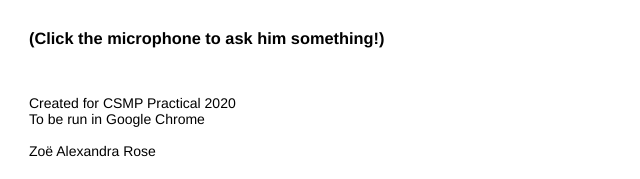
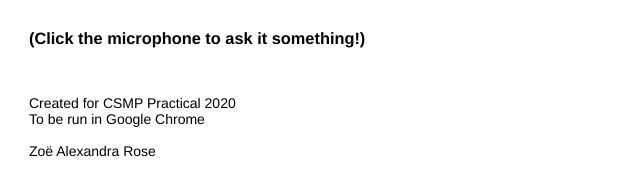
Before and after one commit to zoealexandrarose/alexalexalex.github.io, a plain HTML site: page index.html in a window 1280 px wide. Shown: the part 495-674 px from the top of the page, 71-711 px from the left. Drawn offline with Linux system fonts and the light colour scheme.

Commit message:
Update index.html

```diff
--- a/index.html
+++ b/index.html
@@ -78,7 +78,7 @@
   <h3 class="content"></h3>
 </div>
 <br>
-<h3>(Click the microphone to ask him something!)</h3>
+<h3>(Click the microphone to ask it something!)</h3>
 
 <br>
 <footer><p>Created for CSMP Practical 2020
```
